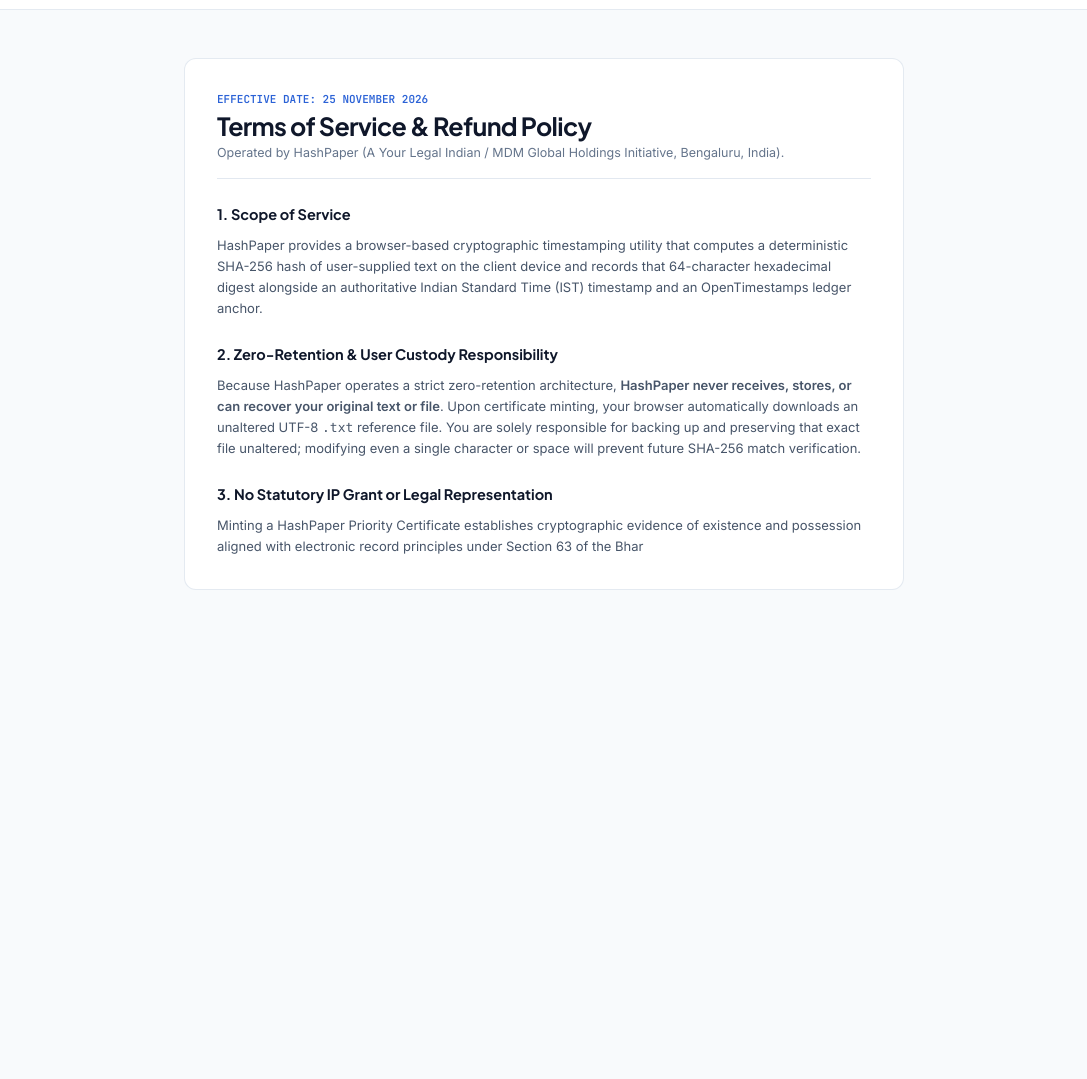
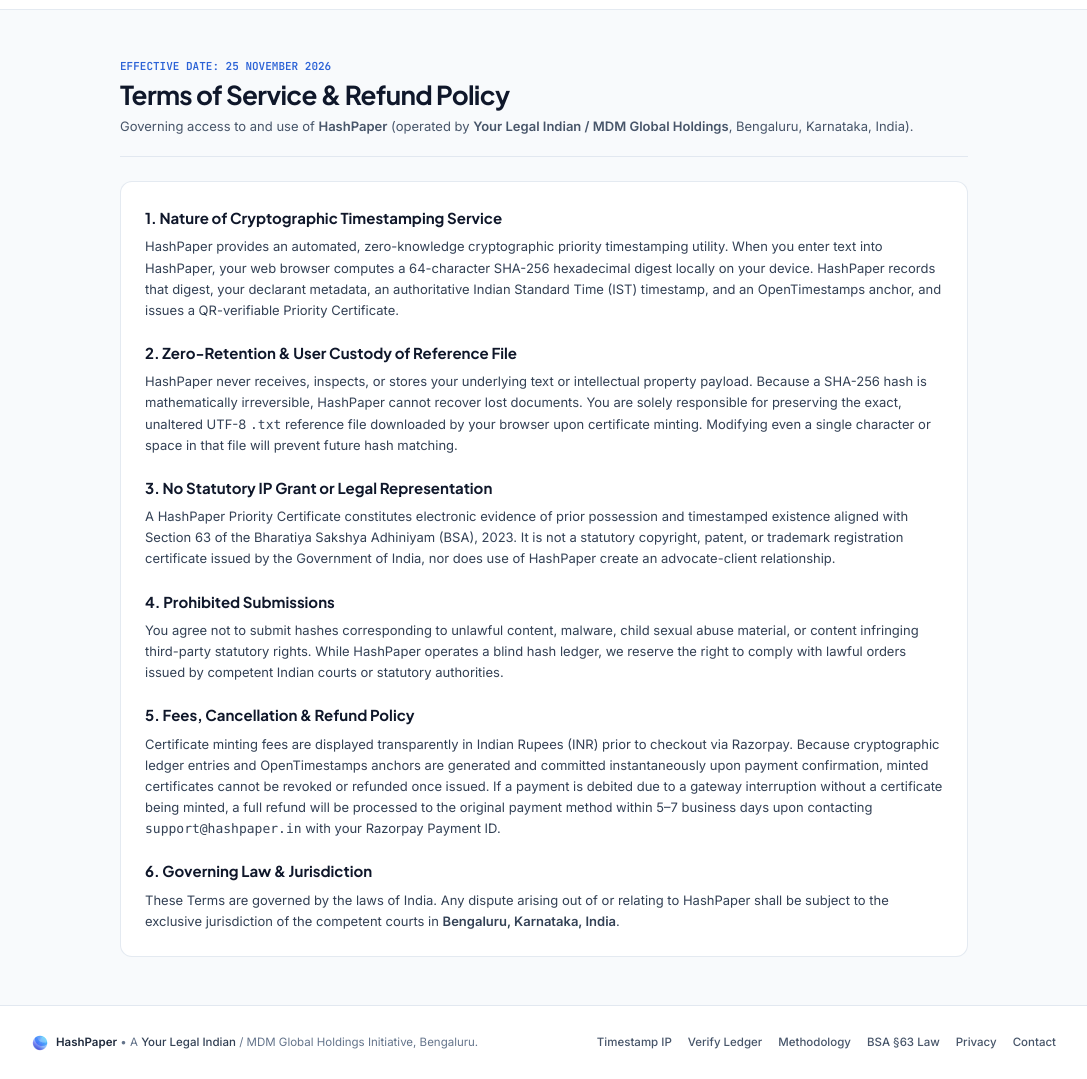
Before and after one commit to letshashpaper/hashpaper-web, a plain HTML site: page terms.html in a window 1280 px wide. Shown: the part 47-1126 px from the top of the page, without its empty margins (96-1183 px from the left). Before the commit the page ends 800 px from the top, so only its background shows below. Drawn offline with nearby package versions, Linux system fonts and the light colour scheme.

Commit message:
Update terms.html

```diff
--- a/terms.html
+++ b/terms.html
@@ -4,7 +4,7 @@
   <meta charset="UTF-8" />
   <meta name="viewport" content="width=device-width, initial-scale=1.0" />
   <title>Terms of Service &amp; Refund Policy — HashPaper India</title>
-  <meta name="description" content="Terms of Service, zero-retention cryptographic disclaimer, and refund policy for HashPaper (Your Legal Indian / MDM Global Holdings, Bengaluru)." />
+  <meta name="description" content="Terms of Service, Zero-Retention Responsibilities, Refund Policy, and Bengaluru Jurisdiction for HashPaper Cryptographic Priority Registry." />
   <link rel="canonical" href="https://hashpaper.in/terms.html" />
   <link rel="icon" type="image/png" href="/favicon.png" />
   <link rel="apple-touch-icon" href="/logo.png" />
@@ -51,35 +51,82 @@
           </svg>
           <span>Install App</span>
         </button>
-        <a href="/" class="md:hidden text-[11.5px] font-semibold text-white bg-[#0B3D91] px-2.5 py-1.5 rounded-md">+ Mint</a>
       </div>
     </div>
   </header>
 
-  <!-- Main Content -->
-  <main class="flex-1 max-w-3xl w-full mx-auto px-4 sm:px-6 py-9 sm:py-12">
-    <div class="bg-white border border-slate-200/90 rounded-xl p-6 sm:p-8 space-y-6">
-      <div class="border-b border-slate-200 pb-4">
-        <div class="text-[11px] font-mono-code font-semibold text-[#2B62D6]">EFFECTIVE DATE: 25 NOVEMBER 2026</div>
-        <h1 class="text-xl sm:text-[25px] font-bold tracking-tight text-slate-900 mt-1">Terms of Service &amp; Refund Policy</h1>
-        <p class="text-[12.5px] text-slate-500 mt-1">Operated by HashPaper (A Your Legal Indian / MDM Global Holdings Initiative, Bengaluru, India).</p>
-      </div>
+  <!-- Main Terms Content -->
+  <main class="flex-1 max-w-4xl w-full mx-auto px-4 sm:px-6 py-9 sm:py-12 space-y-6">
 
-      <section class="space-y-2 text-[13px] text-slate-600 leading-relaxed">
-        <h2 class="font-bold text-[14.5px] text-slate-900">1. Scope of Service</h2>
+    <div class="border-b border-slate-200 pb-5">
+      <div class="text-[11px] font-mono-code font-bold text-[#2B62D6]">EFFECTIVE DATE: 25 NOVEMBER 2026</div>
+      <h1 class="text-2xl sm:text-[26px] font-bold tracking-tight text-slate-900 mt-1">Terms of Service &amp; Refund Policy</h1>
+      <p class="mt-1.5 text-[13px] text-slate-600">
+        Governing access to and use of <strong>HashPaper</strong> (operated by <strong>Your Legal Indian / MDM Global Holdings</strong>, Bengaluru, Karnataka, India).
+      </p>
+    </div>
+
+    <div class="bg-white border border-slate-200/90 rounded-xl p-6 space-y-5 text-[13px] text-slate-700 leading-relaxed">
+      <section class="space-y-1.5">
+        <h2 class="font-bold text-[15px] text-slate-900">1. Nature of Cryptographic Timestamping Service</h2>
         <p>
-          HashPaper provides a browser-based cryptographic timestamping utility that computes a deterministic SHA-256 hash of user-supplied text on the client device and records that 64-character hexadecimal digest alongside an authoritative Indian Standard Time (IST) timestamp and an OpenTimestamps ledger anchor.
+          HashPaper provides an automated, zero-knowledge cryptographic priority timestamping utility. When you enter text into HashPaper, your web browser computes a 64-character SHA-256 hexadecimal digest locally on your device. HashPaper records that digest, your declarant metadata, an authoritative Indian Standard Time (IST) timestamp, and an OpenTimestamps anchor, and issues a QR-verifiable Priority Certificate.
         </p>
       </section>
 
-      <section class="space-y-2 text-[13px] text-slate-600 leading-relaxed">
-        <h2 class="font-bold text-[14.5px] text-slate-900">2. Zero-Retention &amp; User Custody Responsibility</h2>
+      <section class="space-y-1.5">
+        <h2 class="font-bold text-[15px] text-slate-900">2. Zero-Retention &amp; User Custody of Reference File</h2>
         <p>
-          Because HashPaper operates a strict zero-retention architecture, <strong>HashPaper never receives, stores, or can recover your original text or file</strong>. Upon certificate minting, your browser automatically downloads an unaltered UTF-8 <code>.txt</code> reference file. You are solely responsible for backing up and preserving that exact file unaltered; modifying even a single character or space will prevent future SHA-256 match verification.
+          HashPaper never receives, inspects, or stores your underlying text or intellectual property payload. Because a SHA-256 hash is mathematically irreversible, HashPaper cannot recover lost documents. You are solely responsible for preserving the exact, unaltered UTF-8 <code>.txt</code> reference file downloaded by your browser upon certificate minting. Modifying even a single character or space in that file will prevent future hash matching.
         </p>
       </section>
 
-      <section class="space-y-2 text-[13px] text-slate-600 leading-relaxed">
-        <h2 class="font-bold text-[14.5px] text-slate-900">3. No Statutory IP Grant or Legal Representation</h2>
+      <section class="space-y-1.5">
+        <h2 class="font-bold text-[15px] text-slate-900">3. No Statutory IP Grant or Legal Representation</h2>
         <p>
-          Minting a HashPaper Priority Certificate establishes cryptographic evidence of existence and possession aligned with electronic record principles under Section 63 of the Bhar
+          A HashPaper Priority Certificate constitutes electronic evidence of prior possession and timestamped existence aligned with Section 63 of the Bharatiya Sakshya Adhiniyam (BSA), 2023. It is not a statutory copyright, patent, or trademark registration certificate issued by the Government of India, nor does use of HashPaper create an advocate-client relationship.
+        </p>
+      </section>
+
+      <section class="space-y-1.5">
+        <h2 class="font-bold text-[15px] text-slate-900">4. Prohibited Submissions</h2>
+        <p>
+          You agree not to submit hashes corresponding to unlawful content, malware, child sexual abuse material, or content infringing third-party statutory rights. While HashPaper operates a blind hash ledger, we reserve the right to comply with lawful orders issued by competent Indian courts or statutory authorities.
+        </p>
+      </section>
+
+      <section class="space-y-1.5">
+        <h2 class="font-bold text-[15px] text-slate-900">5. Fees, Cancellation &amp; Refund Policy</h2>
+        <p>
+          Certificate minting fees are displayed transparently in Indian Rupees (INR) prior to checkout via Razorpay. Because cryptographic ledger entries and OpenTimestamps anchors are generated and committed instantaneously upon payment confirmation, minted certificates cannot be revoked or refunded once issued. If a payment is debited due to a gateway interruption without a certificate being minted, a full refund will be processed to the original payment method within 5–7 business days upon contacting <code>support@hashpaper.in</code> with your Razorpay Payment ID.
+        </p>
+      </section>
+
+      <section class="space-y-1.5">
+        <h2 class="font-bold text-[15px] text-slate-900">6. Governing Law &amp; Jurisdiction</h2>
+        <p>
+          These Terms are governed by the laws of India. Any dispute arising out of or relating to HashPaper shall be subject to the exclusive jurisdiction of the competent courts in <strong>Bengaluru, Karnataka, India</strong>.
+        </p>
+      </section>
+    </div>
+  </main>
+
+  <!-- Crisp SaaS Footer -->
+  <footer class="border-t border-slate-200 bg-white py-7 px-4 sm:px-6 text-[11.5px] text-slate-500">
+    <div class="max-w-5xl mx-auto flex flex-col sm:flex-row items-center justify-between gap-4">
+      <div class="flex items-center gap-2">
+        <img src="/logo.png" alt="HashPaper" width="16" height="16" class="w-4 h-4 object-contain" />
+        <span><strong class="text-slate-800">HashPaper</strong> • A <span class="text-slate-700 font-medium">Your Legal Indian</span> / MDM Global Holdings Initiative, Bengaluru.</span>
+      </div>
+      <div class="flex flex-wrap items-center gap-4 font-medium text-slate-600">
+        <a href="/" class="hover:text-[#0B3D91]">Timestamp IP</a>
+        <a href="/verify.html" class="hover:text-[#0B3D91]">Verify Ledger</a>
+        <a href="/methodology.html" class="hover:text-[#0B3D91]">Methodology</a>
+        <a href="/law.html" class="hover:text-[#0B3D91]">BSA §63 Law</a>
+        <a href="/privacy.html" class="hover:text-[#0B3D91]">Privacy</a>
+        <a href="/contact.html" class="hover:text-[#0B3D91]">Contact</a>
+      </div>
+    </div>
+  </footer>
+</body>
+</html>
```
